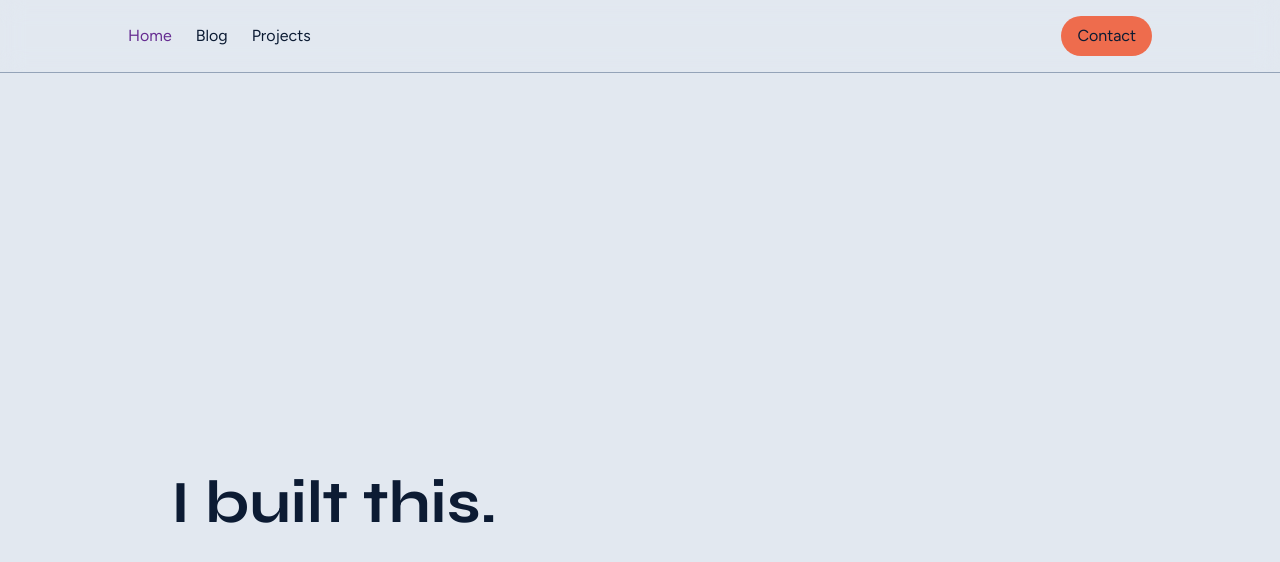
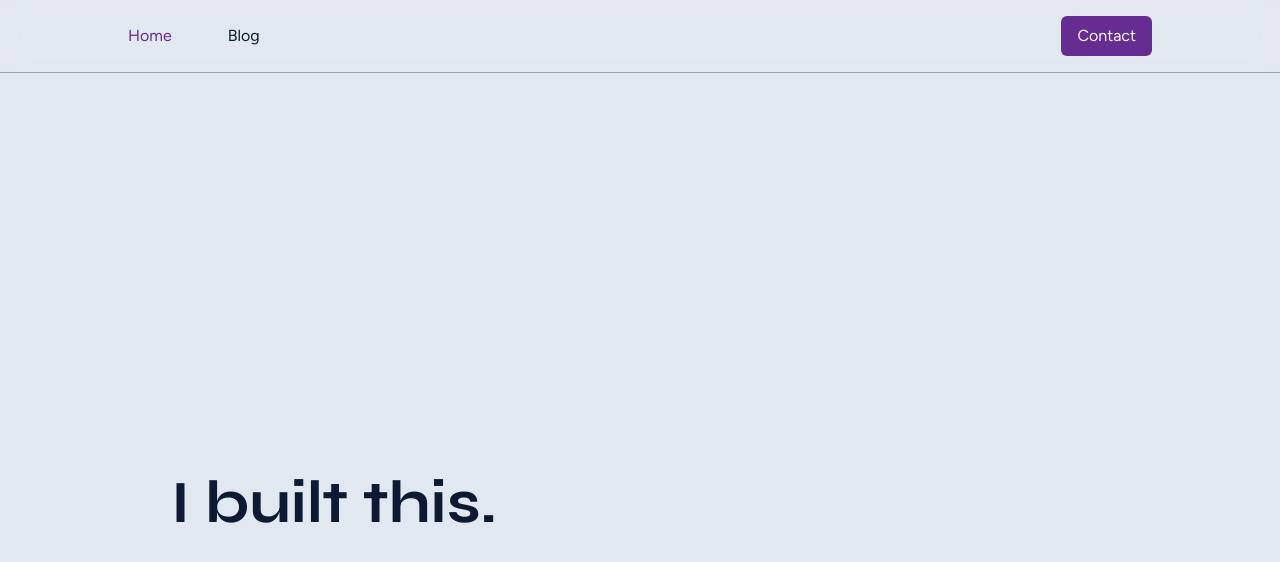
Before and after one commit to Callumk7/personal-blog-portfolio, a Next.js app: page / in a window 1280 px wide. Shown: the top 562 px of the page. Built offline with nearby package versions, Linux system fonts and the light colour scheme.

Commit message:
button ui update

```diff
--- a/src/components/navbar/Navigation.tsx
+++ b/src/components/navbar/Navigation.tsx
@@ -10,7 +10,6 @@ export default function Navigation() {
   const items = [
     { name: "Home", link: "/" },
     { name: "Blog", link: "/blog" },
-    { name: "Projects", link: "/projects" },
   ];
 
   const pathname = usePathname();
@@ -19,7 +18,7 @@ export default function Navigation() {
     <header className="sticky left-0 top-0 z-30 w-screen border-b border-slate-400 bg-background-light bg-opacity-10 py-4 backdrop-blur-md">
       <Container intent={"single"}>
         <nav className="flex place-items-center justify-between">
-          <ul className="hidden space-x-6 md:flex">
+          <ul className="hidden space-x-14 md:flex">
             {items.map((item) => {
               if (pathname === item.link) {
                 return (
@@ -77,7 +76,7 @@ export default function Navigation() {
               })}
             </Disclosure.Panel>
           </Disclosure>
-          <Button variant={{ intent: "secondary" }} className="self-start md:self-center">
+          <Button variant={{ intent: "primary" }} className="self-start md:self-center">
             Contact
           </Button>
         </nav>
--- a/src/components/ui/Button.tsx
+++ b/src/components/ui/Button.tsx
@@ -5,7 +5,7 @@ import { ButtonHTMLAttributes, forwardRef } from "react";
 const button = cva("font-sans h-max", {
   variants: {
     intent: {
-      primary: "bg-gradient-to-br from-eminence-800 to-eminence-700 text-light",
+      primary: "bg-primary text-light",
       secondary: "bg-secondary",
     },
     size: {
@@ -21,7 +21,7 @@ const button = cva("font-sans h-max", {
   defaultVariants: {
     intent: "primary",
     size: "medium",
-    rounded: "full",
+    rounded: "medium",
   },
 });
 
```
